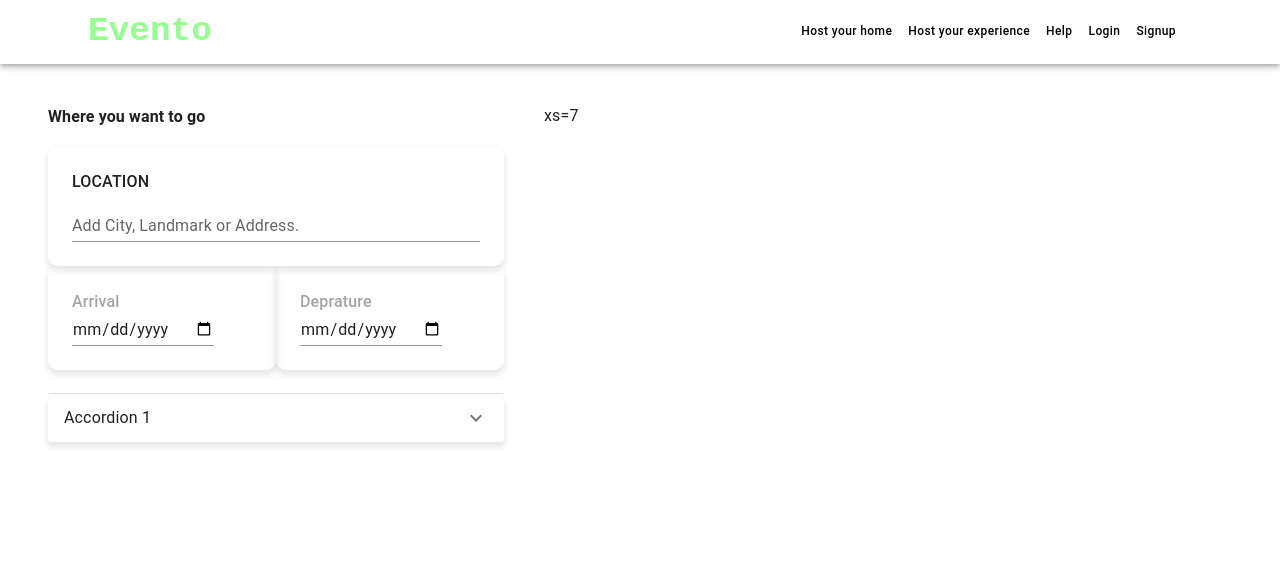
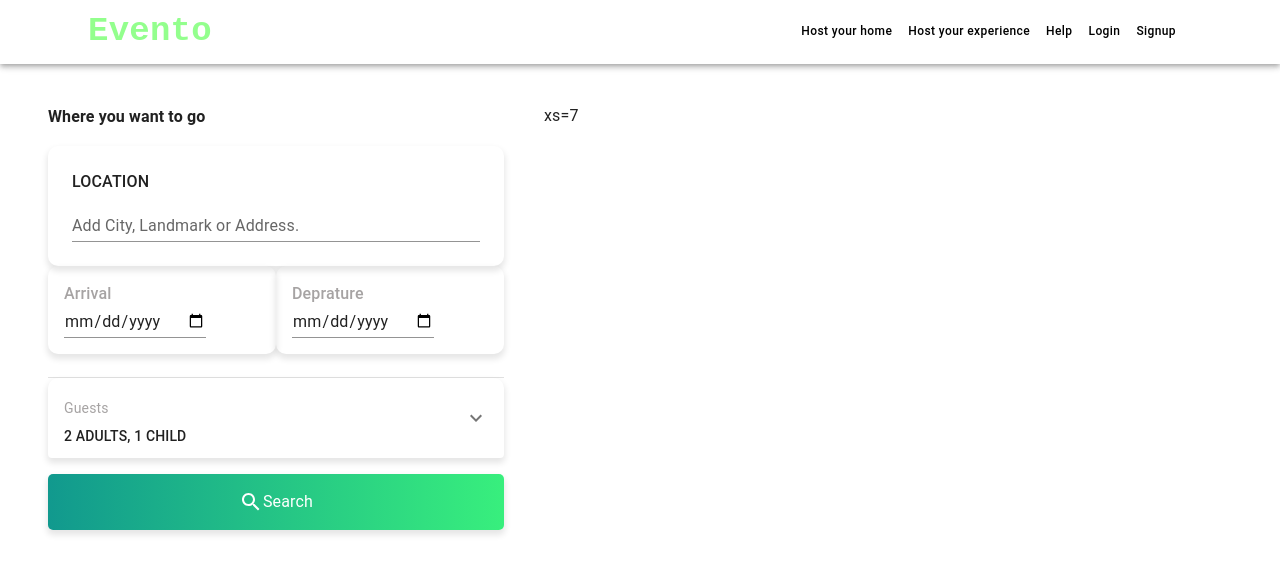
Before and after one commit to Anikroy7/evento-app, a React (Vite) app: page / in a window 1280 px wide. Shown: the top 574 px of the page. Built offline with nearby package versions, Linux system fonts and the light colour scheme.

Commit message:
filter section added

```diff
--- a/src/Components/Filter/Filter.jsx
+++ b/src/Components/Filter/Filter.jsx
@@ -1,10 +1,11 @@
 import { Container } from '@mui/system';
 import React from 'react';
 import Typography from '@mui/material/Typography';
-import { Box } from '@mui/material';
+import { Box, Button, Stack } from '@mui/material';
 import TextField from '@mui/material/TextField';
 import Input from '@mui/material/Input';
 import FilterAccourding from './FilterAccordion';
+import { Search } from '@mui/icons-material';
 
 
 
@@ -34,7 +35,7 @@ const Filter = () => {
             <Box sx={{ boxShadow: "initial", display: 'flex' }}>
                 <Typography color={'#A6A3A3'} sx={{
                     fontWeight: 500,
-                    padding: 3,
+                    padding: 2,
                     boxShadow: "0 4px 6px 1px rgb(2 0 0 / 0.1)",
                     borderRadius: '10px',
                     width: '100%',
@@ -45,7 +46,7 @@ const Filter = () => {
                 </Typography>
                 <Typography color={'#A6A3A3'} sx={{
                     fontWeight: 500,
-                    padding: 3,
+                    padding: 2,
                     boxShadow: "0 4px 6px 1px rgb(2 0 0 / 0.1)",
                     borderRadius: '10px',
                     width: '100%'
@@ -55,10 +56,18 @@ const Filter = () => {
                     <Input type={'date'} />
                 </Typography>
             </Box>
+            <FilterAccourding />
 
-            {/* Filter According */}
-
-            <FilterAccourding />
+            <Stack color={'white'} mt={2} display={'flex'} alignItems='center' justifyContent={'center'} width={'100%'} component={'button'} sx={{
+                background: "linear-gradient(to right, #11998e, #38ef7d)", border: "none", boxShadow: "0 4px 6px 1px rgb(2 0 0 / 0.1)",
+                borderRadius: '5px',
+                '&:hover': {
+                    background: "linear-gradient(to right, #38ef7d,#11998e)",
+                },
+            }} padding={2}
+            >
+                <Typography display={'flex'} ><Search />Search</Typography>
+            </Stack>
         </Container >
     );
 };
--- a/src/Components/Filter/FilterAccordion.jsx
+++ b/src/Components/Filter/FilterAccordion.jsx
@@ -4,6 +4,12 @@ import AccordionSummary from '@mui/material/AccordionSummary';
 import AccordionDetails from '@mui/material/AccordionDetails';
 import Typography from '@mui/material/Typography';
 import ExpandMoreIcon from '@mui/icons-material/ExpandMore';
+import { Box, Button, Divider } from '@mui/material';
+import Fab from '@mui/material/Fab';
+import AddIcon from '@mui/icons-material/Add';
+import RemoveIcon from '@mui/icons-material/Remove';
+
+
 
 const FilterAccourding = () => {
     return (
@@ -14,15 +20,51 @@ const FilterAccourding = () => {
                 aria-controls="panel1a-content"
                 id="panel1a-header"
             >
-                <Typography>Accordion 1</Typography>
+                <Box>
+                    <Typography sx={{ paddingY: 1 }} color={'#A6A3A3'} variant='body2'>Guests</Typography>
+                    <Typography variant='body2' fontWeight={500}>2 ADULTS, 1 CHILD</Typography>
+                </Box>
             </AccordionSummary>
+            <Divider />
             <AccordionDetails>
-                <Typography>
-                    Lorem ipsum dolor sit amet, consectetur adipiscing elit. Suspendisse
-                    malesuada lacus ex, sit amet blandit leo lobortis eget.
-                </Typography>
+                <Box py={2} display={'flex'} alignItems={'center'} justifyContent={'space-between'}>
+                    <Typography variant='body2' fontWeight={600}>ADULTS</Typography>
+                    <Box display={'flex'} alignItems='center' gap={2}>
+                        <AddIcon />
+                        <Typography>3</Typography>
+                        <RemoveIcon />
+                    </Box>
+                </Box>
+                <Box py={2} display={'flex'} alignItems={'center'} justifyContent={'space-between'}>
+                    <Typography variant='body2' fontWeight={600}>
+                        CHILDS <br />
+                        <Typography variant='caption' color={'#A6A3A3'}>Age 2-12</Typography>
+                    </Typography>
+                    <Box display={'flex'} alignItems='center' gap={2}>
+                        <AddIcon />
+                        <Typography>3</Typography>
+                        <RemoveIcon />
+                    </Box>
+                </Box>
+                <Box py={2} display={'flex'} alignItems={'center'} justifyContent={'space-between'}>
+                    <Typography variant='body2' fontWeight={600}>
+                        BABIES
+                        <br />
+                        <Typography variant='caption' color={'#A6A3A3'}>Younger than 2</Typography>
+                    </Typography>
+                    <Box display={'flex'} alignItems='center' gap={2}>
+                        <AddIcon />
+                        <Typography>3</Typography>
+                        <RemoveIcon />
+                    </Box>
+                </Box>
+                <Box textAlign={'right'}>
+                    <Button color='success' variant='outlined'
+                        sx={{ height: '30px', width: "30px" }}
+                    >Apply</Button>
+                </Box>
             </AccordionDetails>
-        </Accordion>
+        </Accordion >
 
     );
 }
```
